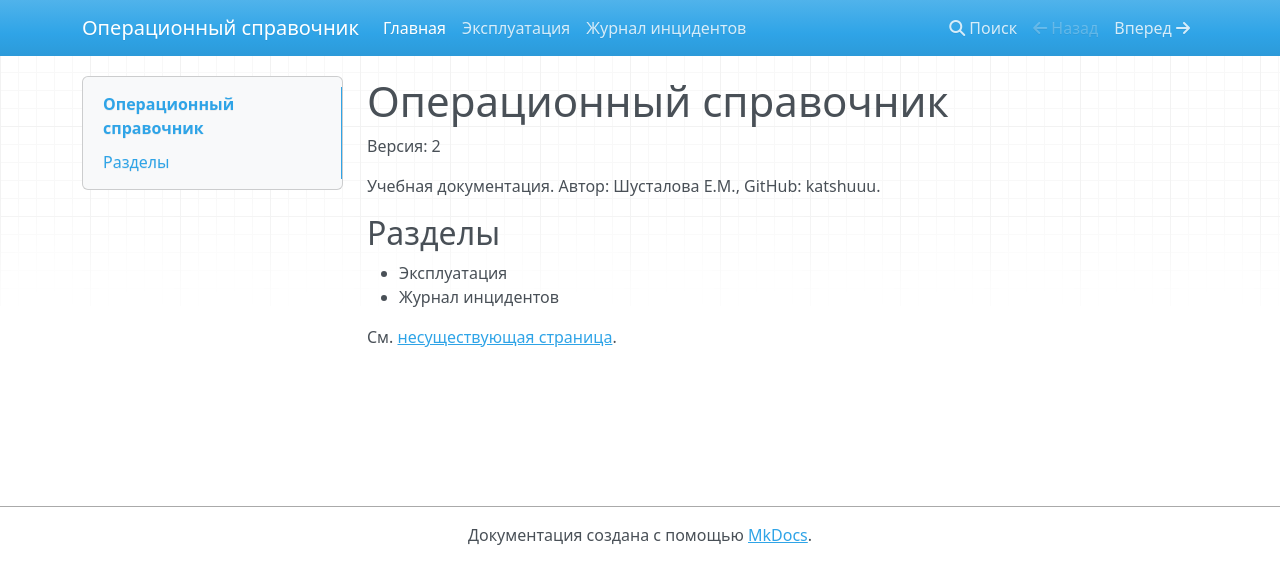
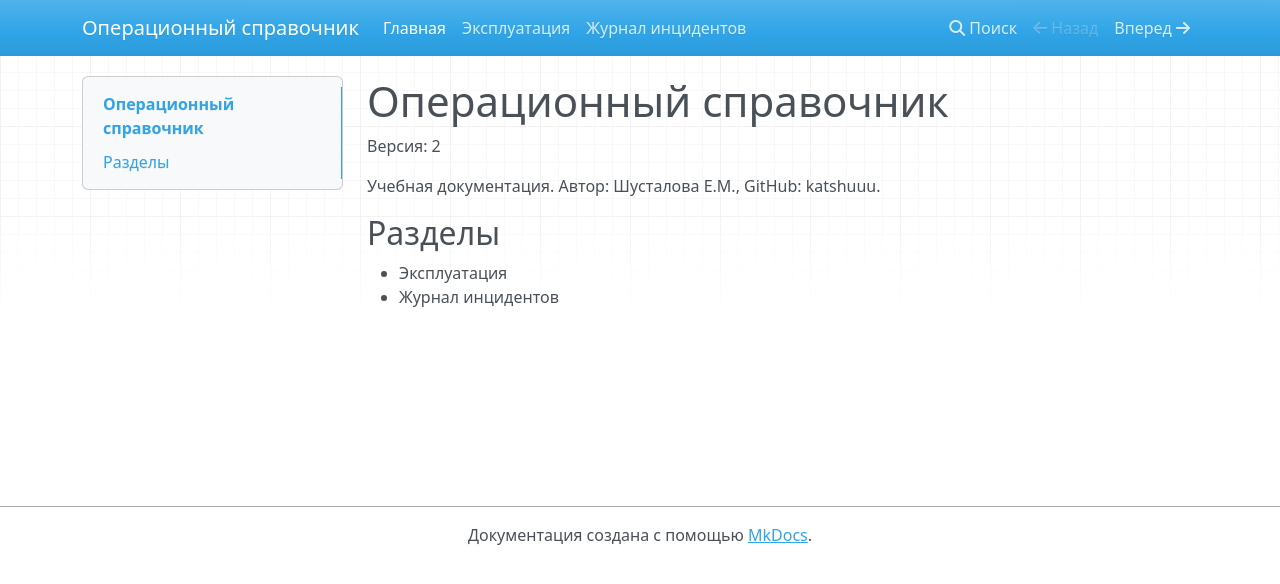
Before and after one commit to katshuuu/devops-docs, an MkDocs documentation site: the page built from docs/index.md, in a window 1280 px wide. Shown: the top 584 px of the page. Built offline with MkDocs 1.6.1, drawn with Linux system fonts in a browser that asks for light colours; nearby versions of some CDN libraries.

Commit message:
docs: remove broken link

```diff
--- a/docs/index.md
+++ b/docs/index.md
@@ -8,5 +8,3 @@
 
 - Эксплуатация
 - Журнал инцидентов
-
-См. [несуществующая страница](missing-page.md).
```
